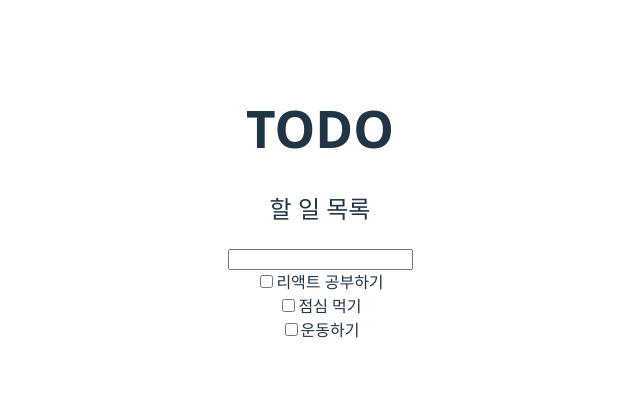
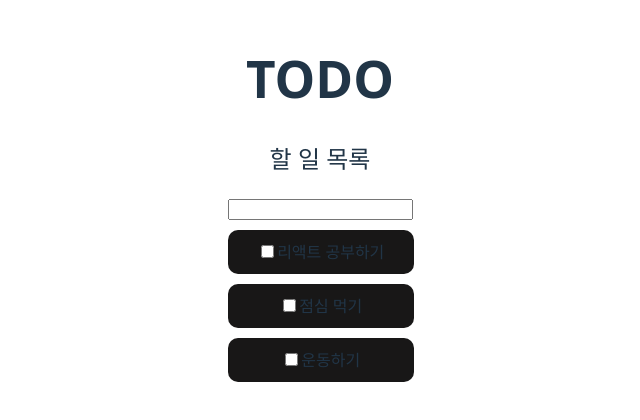
Before and after one commit to GPCJ/ReactTodolist, a React (Vite) app: page / in a window 1280 px wide. Shown: the part 196-616 px from the top of the page, without its empty margins (320-960 px from the left). Built offline with nearby package versions, Linux system fonts and the light colour scheme.

Commit message:
Todo 항목에 스타일 적용

```diff
--- a/TodoList/TodoItem/TodoList.jsx
+++ b/TodoList/TodoItem/TodoList.jsx
@@ -1,11 +1,12 @@
 import { useState } from 'react';
+import '../../src/TodoList.css';
 
 function TodoList({ items, 완료여부 }) {
   const [todo, setTodos] = useState(items);
-  // TodoForm에서 새로 Todo가 추가되면, App에서 그 상태 변화를 감지하고 그걸 TodoList에게 알려줘서(App에 특정 변수가 변하면 TodoList에서도 알 수 있는 방법이 있나?)
+  // 이제 Todo 추가 반영까지는 했는데 Todo리스트 개별 항목 디자인이 없는 상태, 삭제 기능도 없는 상태
   return items.map((item, index) => {
     return (
-      <div>
+      <div className="todo-card">
         <input type="checkbox" />
         <span>{item.text}</span>
       </div>
--- /dev/null
+++ b/src/TodoList.css
@@ -0,0 +1,7 @@
+.todo-card {
+  background: #181717;
+  border-radius: 10px;
+  padding: 10px;
+  margin: 10px 0px;
+  width: 90%;
+}
```
